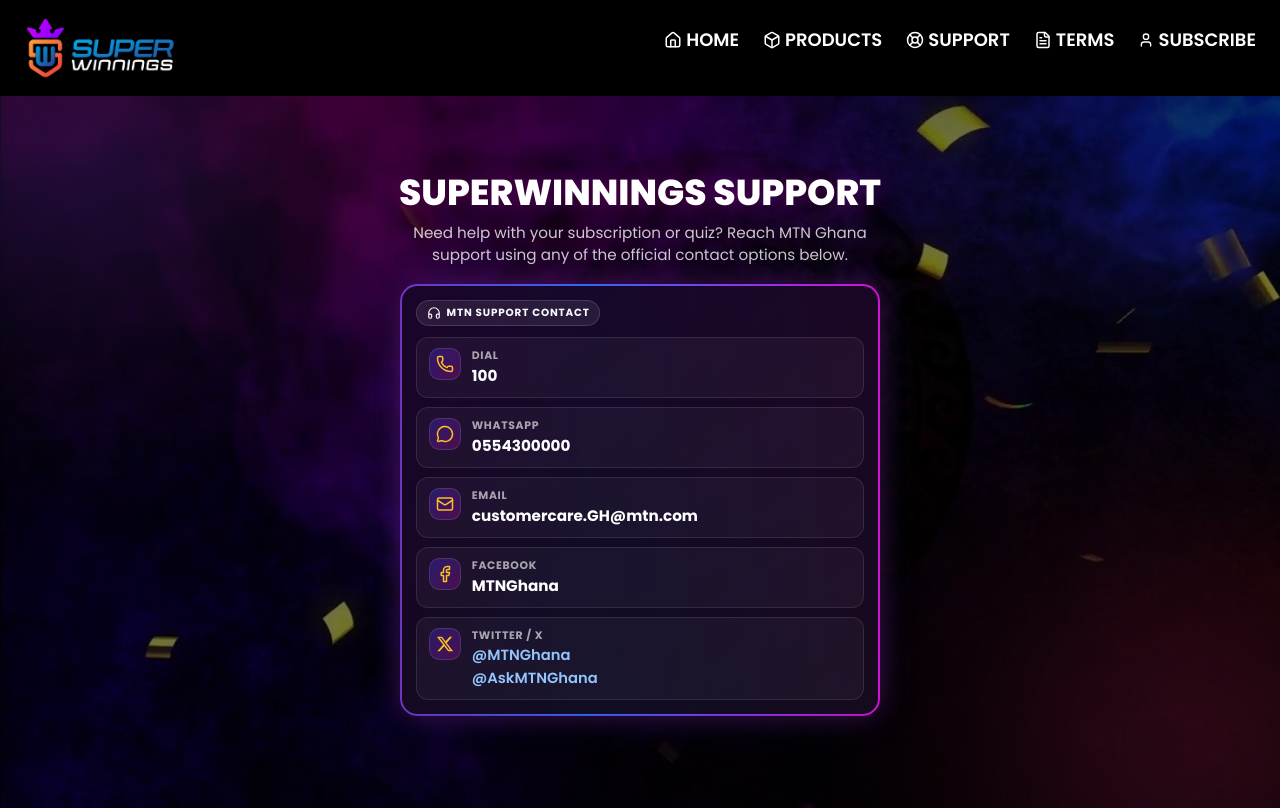
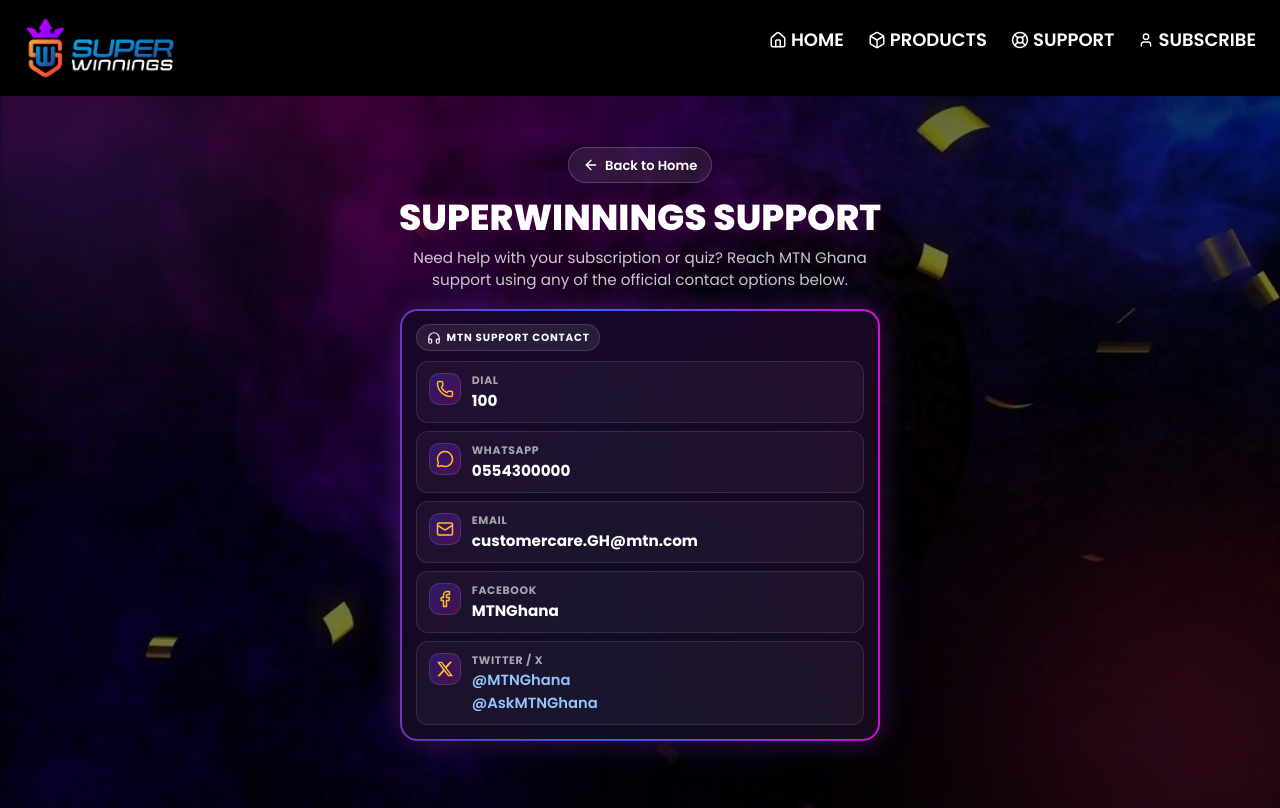
Before and after one commit to asanoopsharma3/gh-frontend, a React (Vite) app: page /support in a window 1280 px wide. Built offline with nearby package versions, Linux system fonts and the light colour scheme.

Commit message:
changes merge

```diff
--- a/src/component/Header.jsx
+++ b/src/component/Header.jsx
@@ -89,12 +89,12 @@
             </Link>
           </li>
 
-          <li className="relative group flex items-center gap-1">
+          {/* <li className="relative group flex items-center gap-1">
             <FileText size={18} />
             <Link to="/terms" className="text-white transition duration-300">
               TERMS
             </Link>
-          </li>
+          </li> */}
 
           {/* -------- DESKTOP USER DROPDOWN -------- */}
           <li
--- a/src/component/topup/Topup.jsx
+++ b/src/component/topup/Topup.jsx
@@ -55,8 +55,7 @@
         </p>
         <div className="space-y-2 text-yellow-300">
           <p className="text-white">Top up with GHC1 and keep playing!</p>
-          <p className="font-bold">100k GHCbumper prize</p>
-          <p className="font-bold">Daily prize of 1000 GHS</p>
+          <p className="font-bold">Daily Prize of 250 GHS @ 1 GHS</p>
         </div>
         <div className="flex flex-col gap-4 mt-6 w-full items-center">
           {["MTN"].map((type) => (
--- a/src/pages/Product.jsx
+++ b/src/pages/Product.jsx
@@ -1,4 +1,6 @@
 import React from "react";
+import { Link } from "react-router-dom";
+import { ArrowLeft } from "lucide-react";
 import e1 from "../product/galexy.jpeg";
 import e2 from "../product/trafic.jpeg";
 import e3 from "../product/speed.jpeg";
@@ -36,6 +38,13 @@
       <div className="relative z-10 w-full max-w-7xl">
         {/* Hero Section */}
         <div className="text-center mb-12 animate-fadeIn">
+          <Link
+            to="/"
+            className="inline-flex items-center gap-1.5 mb-4 px-3.5 py-1.5 rounded-full border border-white/20 bg-white/10 text-white text-sm font-semibold no-underline transition hover:bg-white/15 hover:border-amber-400/50 hover:text-amber-300"
+          >
+            <ArrowLeft size={16} />
+            Back to Home
+          </Link>
           <h1 className="text-3xl sm:text-4xl md:text-5xl font-extrabold tracking-wide drop-shadow-[0_0_20px_rgba(255,255,255,0.5)] mt-5">
             🎮 SUPERWINNINGS GAMES
           </h1>
--- a/src/pages/SupportContact.css
+++ b/src/pages/SupportContact.css
@@ -47,6 +47,28 @@
   max-width: 32rem;
   margin-bottom: 1.1rem;
   text-align: center;
+}
+
+.support-back-btn {
+  display: inline-flex;
+  align-items: center;
+  gap: 0.4rem;
+  margin-bottom: 0.85rem;
+  padding: 0.45rem 0.85rem;
+  border-radius: 999px;
+  border: 1px solid rgba(255, 255, 255, 0.18);
+  background: rgba(255, 255, 255, 0.08);
+  color: #fff;
+  font-size: 0.82rem;
+  font-weight: 600;
+  text-decoration: none;
+  transition: background 0.2s ease, border-color 0.2s ease, color 0.2s ease;
+}
+
+.support-back-btn:hover {
+  background: rgba(255, 255, 255, 0.14);
+  border-color: rgba(251, 191, 36, 0.45);
+  color: #fbbf24;
 }
 
 .support-contact-header h1 {
--- a/src/pages/SupportContact.jsx
+++ b/src/pages/SupportContact.jsx
@@ -1,4 +1,6 @@
+import { Link } from "react-router-dom";
 import {
+  ArrowLeft,
   Facebook,
   Headphones,
   Mail,
@@ -67,6 +69,10 @@
       <div className="support-contact-glow-bottom" aria-hidden="true" />
 
       <div className="support-contact-header">
+        <Link to="/" className="support-back-btn">
+          <ArrowLeft size={16} />
+          Back to Home
+        </Link>
         <h1>SUPERWINNINGS SUPPORT</h1>
         <p>
           Need help with your subscription or quiz? Reach MTN Ghana support using
--- a/src/pages/Terms.css
+++ b/src/pages/Terms.css
@@ -156,11 +156,20 @@
 }
 
 .terms-section h2 {
+  display: flex;
+  align-items: center;
+  gap: 0.45rem;
   margin: 0 0 0.45rem;
   font-size: clamp(0.92rem, 2.4vw, 1rem);
   font-weight: 700;
   line-height: 1.35;
   color: #fbbf24;
+}
+
+.terms-section-icon {
+  flex-shrink: 0;
+  font-size: 1.05em;
+  line-height: 1;
 }
 
 .terms-section p {
--- a/src/pages/Terms.jsx
+++ b/src/pages/Terms.jsx
@@ -4,12 +4,14 @@
 
 const TERMS_SECTIONS = [
   {
+    icon: "🎮",
     title: "1. Eligibility",
     paragraphs: [
       "Participation in GHSuperWinnings.com is open to users who are legally eligible to subscribe and participate under the laws and regulations of their country. By using the service, you confirm that you meet all applicable eligibility requirements.",
     ],
   },
   {
+    icon: "📱",
     title: "2. Subscription Service",
     paragraphs: [
       "GHSuperWinnings.com is a subscription-based entertainment and quiz platform.",
@@ -22,12 +24,14 @@
     ],
   },
   {
+    icon: "✨",
     title: "3. Service Description",
     paragraphs: [
       "Subscribers gain access to quizzes, challenges, games, leaderboards, rewards programs, and other promotional activities available on GHSuperWinnings.com.",
     ],
   },
   {
+    icon: "🎯",
     title: "4. Gameplay & Points",
     bullets: [
       "Users can participate in quizzes and challenges to earn points.",
@@ -37,6 +41,7 @@
     ],
   },
   {
+    icon: "🏆",
     title: "5. Leaderboard",
     bullets: [
       "Users are ranked on leaderboards based on accumulated points.",
@@ -46,6 +51,7 @@
     ],
   },
   {
+    icon: "🎁",
     title: "6. Rewards & Prizes",
     bullets: [
       "Eligible users may receive rewards, prizes, airtime, cash prizes, vouchers, devices, or other promotional benefits.",
@@ -55,6 +61,7 @@
     ],
   },
   {
+    icon: "👑",
     title: "7. Winner Selection",
     bullets: [
       "Winners are selected based on leaderboard rankings, accumulated points, promotional mechanics, or random draws where applicable.",
@@ -63,6 +70,7 @@
     ],
   },
   {
+    icon: "⚖️",
     title: "8. Fair Usage Policy",
     paragraphs: ["Users must not:"],
     bullets: [
@@ -75,12 +83,14 @@
       "Violations may result in account suspension, disqualification, forfeiture of rewards, or permanent termination of access.",
   },
   {
+    icon: "👤",
     title: "9. User Responsibilities",
     paragraphs: [
       "Users are responsible for ensuring that the mobile number and information provided are accurate and up to date. GHSuperWinnings.com is not responsible for rewards that cannot be delivered due to incorrect user information.",
     ],
   },
   {
+    icon: "🧾",
     title: "10. Prize Claims",
     bullets: [
       "Prize claims may require identity verification.",
@@ -89,6 +99,7 @@
     ],
   },
   {
+    icon: "🔒",
     title: "11. Privacy & Data Protection",
     paragraphs: [
       "By using the service, you consent to the collection and processing of your mobile number and related information for:",
@@ -104,24 +115,28 @@
       "Personal information will be handled in accordance with applicable data protection laws.",
   },
   {
+    icon: "🌐",
     title: "12. Service Availability",
     paragraphs: [
       "While we strive to provide uninterrupted access, GHSuperWinnings.com does not guarantee continuous availability. Service interruptions may occur due to maintenance, network issues, technical failures, or circumstances beyond our control.",
     ],
   },
   {
+    icon: "🛡️",
     title: "13. Limitation of Liability",
     paragraphs: [
       "GHSuperWinnings.com, its partners, affiliates, and mobile operators shall not be liable for any indirect, incidental, consequential, or special damages arising from the use of the service.",
     ],
   },
   {
+    icon: "📝",
     title: "14. Modification of Terms",
     paragraphs: [
       "GHSuperWinnings.com reserves the right to amend these Terms & Conditions at any time. Continued use of the service following such changes constitutes acceptance of the updated Terms.",
     ],
   },
   {
+    icon: "💬",
     title: "15. Contact Support",
     paragraphs: [
       "For assistance, inquiries, subscription support, or prize-related questions, please contact the official GHSuperWinnings.com customer support channels available on the website.",
@@ -158,7 +173,12 @@
           <div className="terms-content">
             {TERMS_SECTIONS.map((section) => (
               <article key={section.title} className="terms-section">
-                <h2>{section.title}</h2>
+                <h2>
+                  <span className="terms-section-icon" aria-hidden="true">
+                    {section.icon}
+                  </span>
+                  {section.title}
+                </h2>
 
                 {section.paragraphs?.map((paragraph) => (
                   <p key={paragraph}>{paragraph}</p>
```
